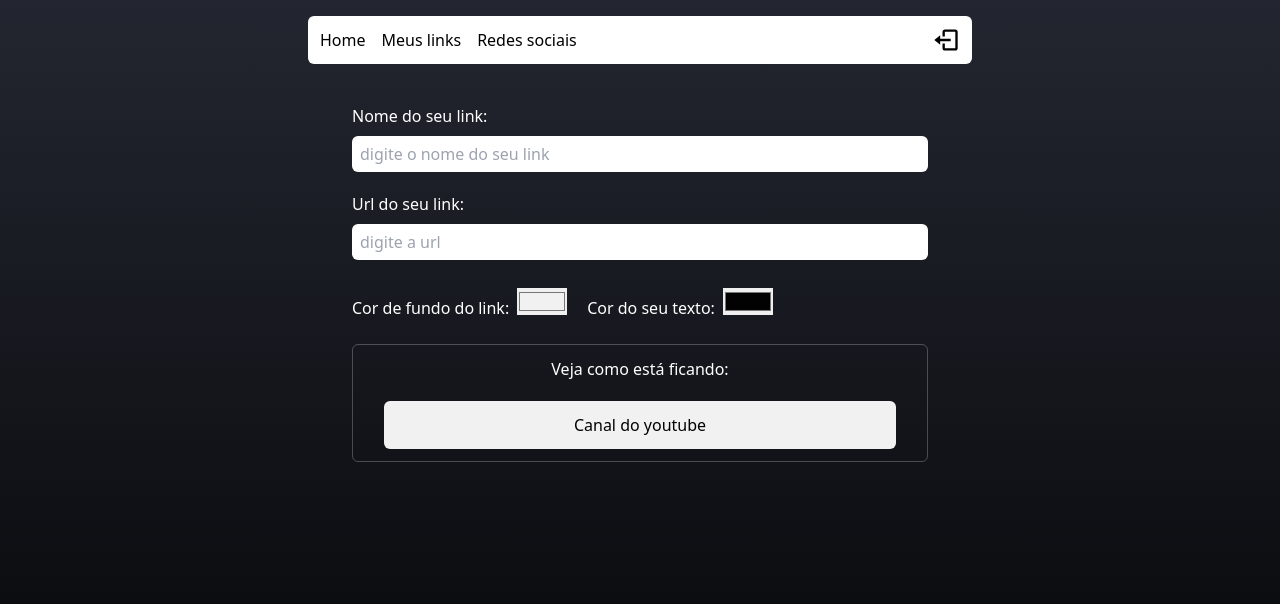
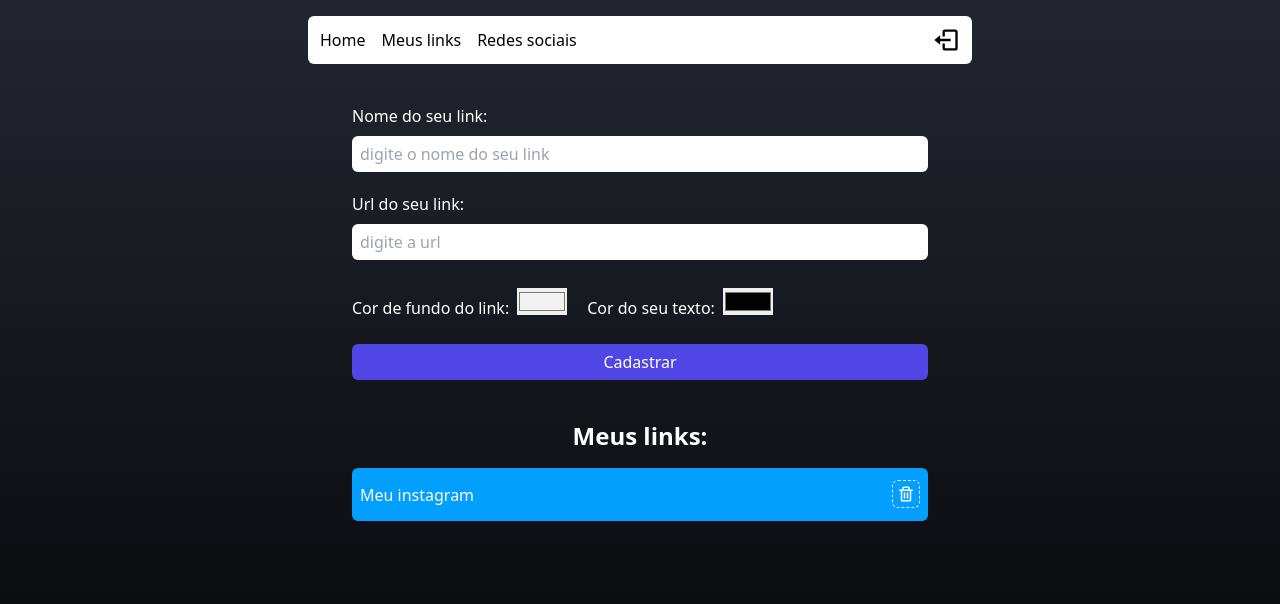
Before and after one commit to henriquedevop/linkOrbita, a React (Vite) app: page /admin in a window 1280 px wide. Shown: the top 604 px of the page. Built offline with nearby package versions, Linux system fonts and the light colour scheme; no server answers; sample sign-in values are in the browser's storage.

Commit message:
feat: add conditional rendering for link preview and "My Links" section

```diff
--- a/src/pages/admin/index.tsx
+++ b/src/pages/admin/index.tsx
@@ -1,6 +1,7 @@
 import { useState } from "react";
 import { Header } from "../../components/header";
 import { Input } from "../../components/input";
+import { BiTrash } from "react-icons/bi";
 
 export function Admin() {
 
@@ -56,7 +57,9 @@ export function Admin() {
 
         </section>
 
+        {nameLink !== "" && (
           <div className="flex items-center justify-between flex-col mb-7 p-1 border-gray-100/25 border rounded-md">
+
             <label className="text-white font-medium mt-2 mb-3">Veja como está ficando:</label>
             <article
             className="w-11/12 max-w-lg flex flex-col items-center justify-between rounded-md px-1 py-3"
@@ -65,11 +68,35 @@ export function Admin() {
               <p
               className="font-medium"
               style={{color: colorTextLink}}
-            >Canal do youtube</p>
+              >{nameLink}</p>
             </article>
+
         </div>
+        )}
+
+        <button
+        type="submit"
+        className=" mb-7 bg-indigo-600 h-9 text-white rounded-md font-medium gap-4 flex justify-center items-center">
+          Cadastrar
+        </button>
 
       </form>
+
+        <h2 className="font-bold text-white mb-4 text-2xl">Meus links:</h2>
+
+        <article
+        style={{backgroundColor: "#039fff", color: "#fff"}}
+        className="flex items-center justify-between w-11/12 max-w-xl rounded-md py-3 px-2 mb-2 select-none">
+          <p>Meu instagram</p>
+          <div>
+            <button
+            className="border border-dashed p-1 rounded-md"
+            >
+              <BiTrash color="#fff" size={18}/>
+            </button>
+          </div>
+        </article>
+
     </div>
   );
 }
```
Lines whose indentation alone changed are shown as unchanged.
